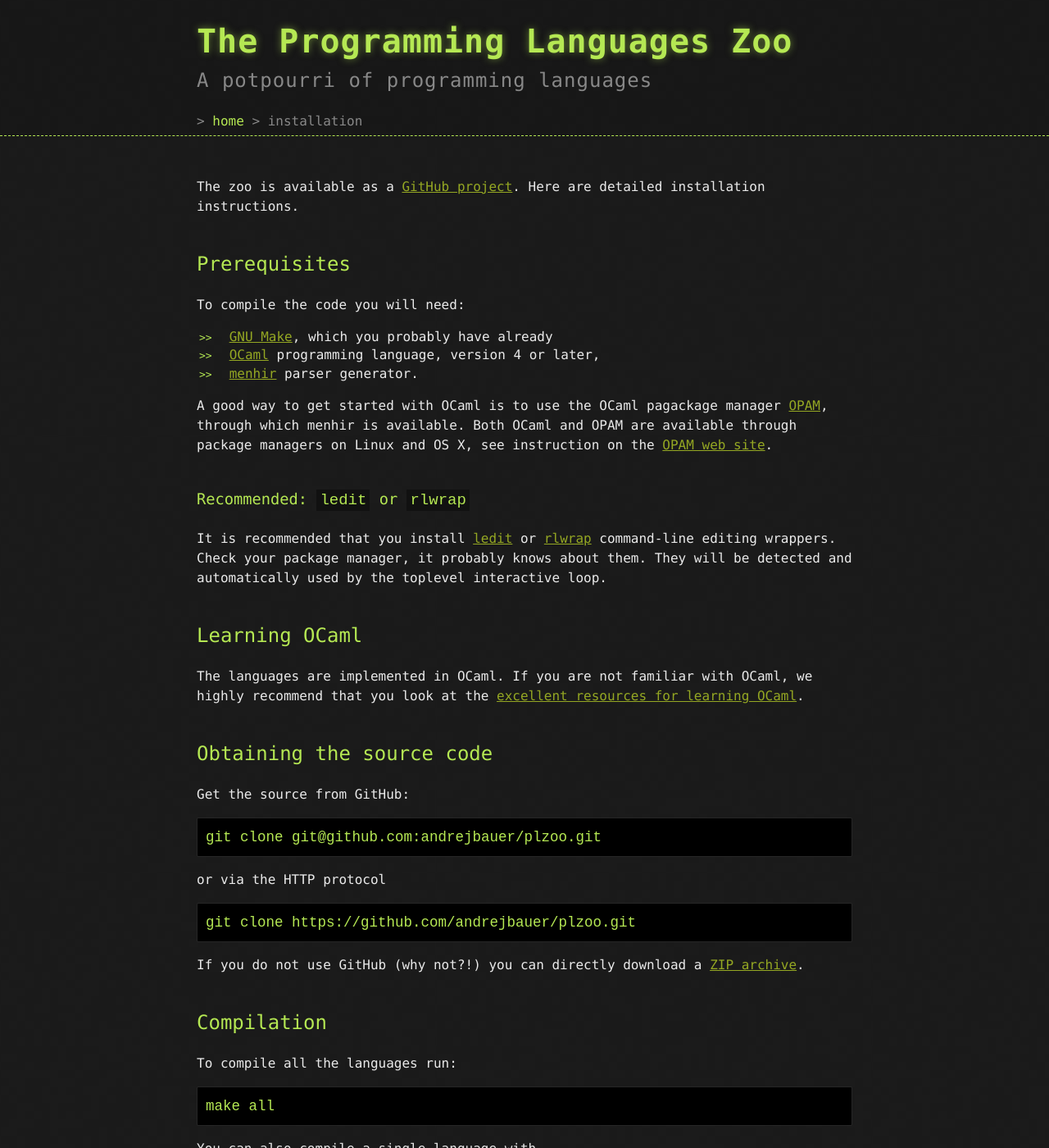
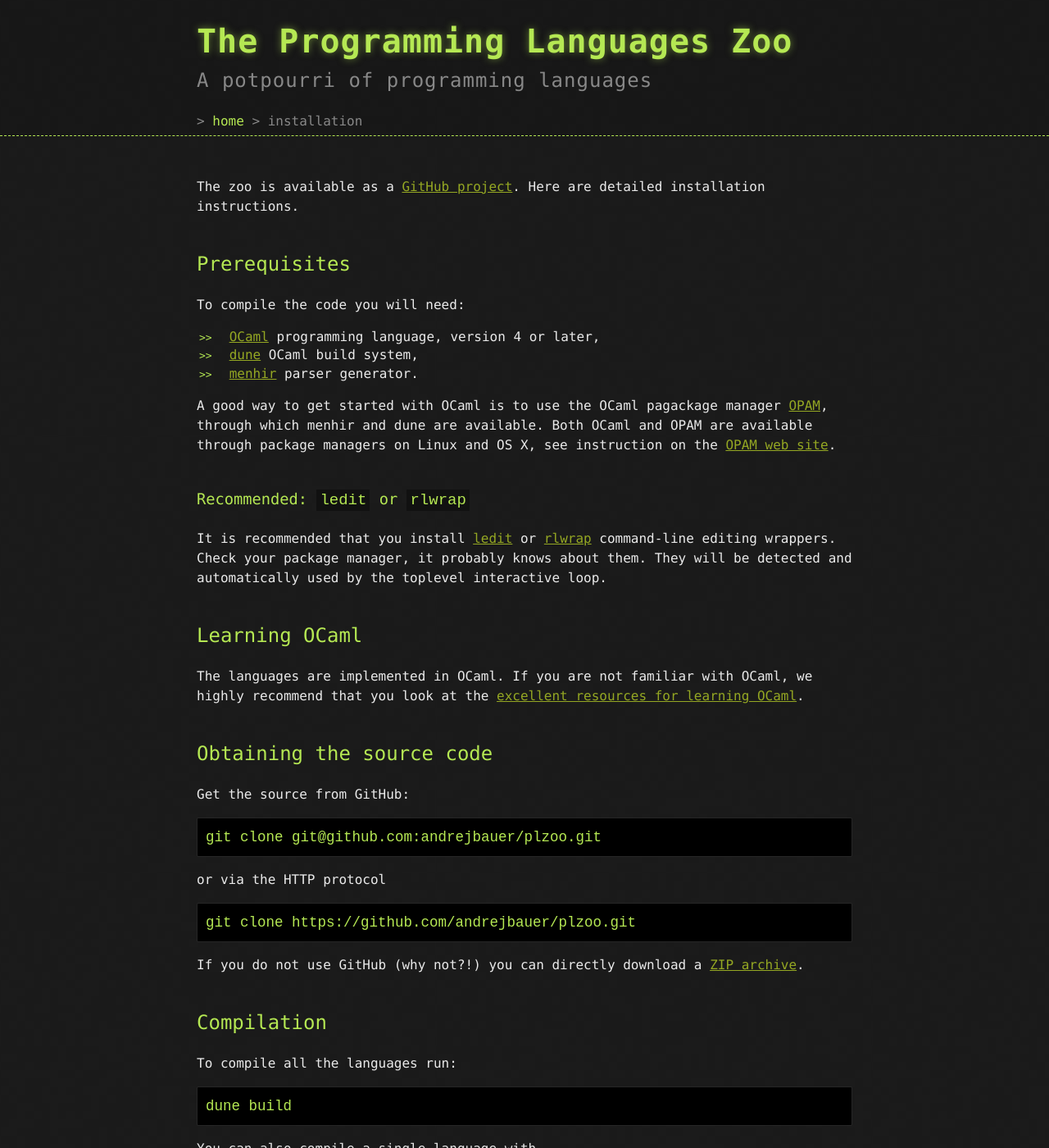
Before and after one commit to andrejbauer/plzoo, a Jekyll site: the page built from install.md, in a window 1280 px wide and 1400 px high. Shown: the whole window at 82% size. Built offline with Jekyll 4.4.1, drawn with Linux system fonts in a browser that asks for light colours; some of the changed text lies outside the part shown.

Commit message:
Update github pages.

```diff
--- a/install.markdown
+++ b/install.md
@@ -10,14 +10,13 @@ are detailed installation instructions.
 
 To compile the code you will need:
 
-* [GNU Make](https://www.gnu.org/software/make/), which you probably have already
 * [OCaml](http://www.ocaml.org/) programming language, version 4 or later,
+* [dune](https://dune.build) OCaml build system,
 * [menhir](http://gallium.inria.fr/~fpottier/menhir/) parser generator.
 
-A good way to get started with OCaml is to use the OCaml pagackage manager
-[OPAM](http://opam.ocaml.org/), through which menhir is available. Both OCaml and OPAM are
-available through package managers on Linux and OS X, see instruction on the [OPAM web
-site](http://opam.ocaml.org/doc/Install.html).
+A good way to get started with OCaml is to use the OCaml pagackage manager [OPAM](http://opam.ocaml.org/), through which
+menhir and dune are available. Both OCaml and OPAM are available through package managers on Linux and OS X, see
+instruction on the [OPAM web site](http://www.ocaml.org/).
 
 ### Recommended: `ledit` or `rlwrap`
 
@@ -48,15 +47,8 @@ If you do not use GitHub (why not?!) you can directly download a [ZIP archive](h
 
 To compile all the languages run:
 
-    make all
+    dune build
 
 You can also compile a single language with
 
-    make lang
-
-where typing just `make` will show you the available languages. The compilation procedure
-will create native code executables. To generate bytecode use the `BUILD=byte` option:
-
-    make BUILD=byte ...
-
-There is `make clean` if you want to clean up.
+    dune build lang.exe
```
Also changed, not shown: README.md (renamed from README.markdown), contributions.md (renamed from contributions.markdown), index.md (renamed from index.markdown), license.md (renamed from license.markdown), 3 other files.
